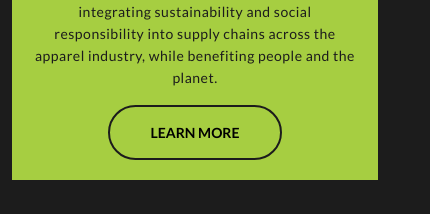
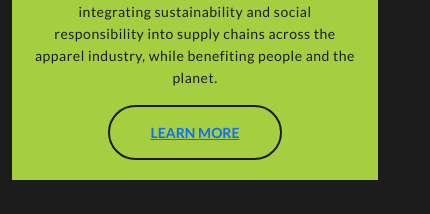
Before and after one commit to nitjsr12/nobleplastics, a Next.js app: page / in a window 390 px wide. Shown: the part 1427-1641 px from the top of the page, 430 px wide, since content can reach past the window. Built offline with nearby package versions, Linux system fonts and the light colour scheme.

Commit message:
css changes

```diff
--- a/styles/globals.css
+++ b/styles/globals.css
@@ -699,7 +699,7 @@ nav.navbar.fixed-not.navbar-expand-lg.navbar-light {
   width: 248px;
 }
 .banner-text-mob {
-  width: 430px;
+  width: 100%;
   height: 180px;
   color: white;
   z-index: 1;
@@ -764,7 +764,7 @@ img.about_img {
   padding: 15px 40px!important;
 
 }
-button.btn.btn-outline-primary.btn-about a {
+utton.btn.btn-outline-primary.btn-about a {
   color: #000!important;
   text-decoration: none;
 }
```
